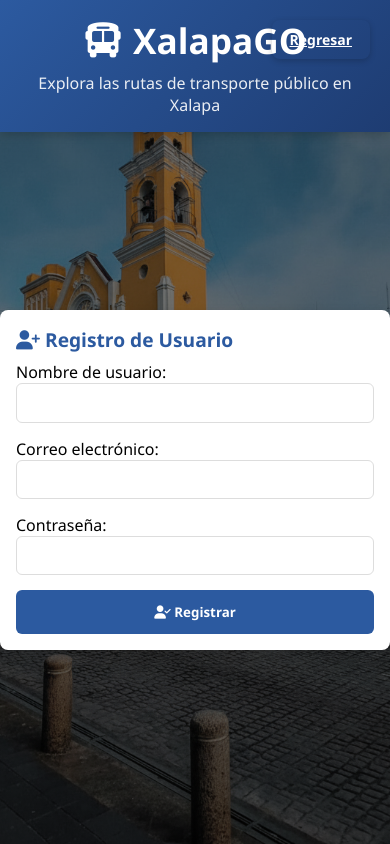
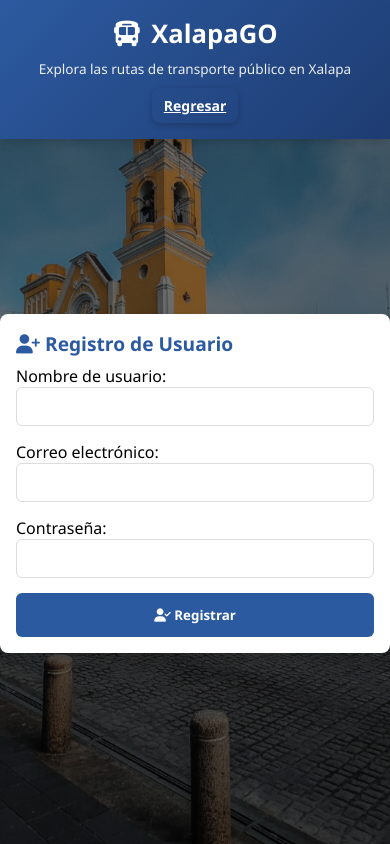
Before and after one commit to DylxnWRLD/XalapaGO, a PHP site: page /InicioSesion/registroUsuario.html in a window 390 px wide. Run offline with PHP 8.4, Linux system fonts and the light colour scheme.

Commit message:
Prueba nueva de las responsivas para celulares

```diff
--- a/styles.css
+++ b/styles.css
@@ -818,3 +818,59 @@ body {
 .auth-btn:hover {
   background-color: #0056b3; /* Azul más oscuro al pasar el mouse */
 }
+
+/*Estilo para celulares*/
+@media (max-width: 576px) {
+  body {
+    flex-direction: column;
+    overflow-y: auto;
+  }
+
+  .header h1 {
+    font-size: 1.6rem;
+  }
+
+  .header p {
+    font-size: 0.85rem;
+  }
+
+  .sidebar {
+    width: 100%;
+    height: auto;
+    position: relative;
+    padding: 1rem;
+  }
+
+  .sidebar-toggle {
+    left: 10px;
+    top: 10px;
+  }
+
+  .container {
+    flex-direction: column;
+  }
+
+  #map {
+    height: 60vh;
+  }
+
+  .stats-panel {
+    top: auto;
+    bottom: 20px;
+    right: 10px;
+    max-width: 90%;
+  }
+
+  .auth-area {
+    position: static;
+    justify-content: center;
+    margin-top: 10px;
+  }
+
+  .auth-btn {
+    font-size: 12px;
+    padding: 8px 12px;
+  }
+}
+
+/*Estilo Para Tablets*/
```
